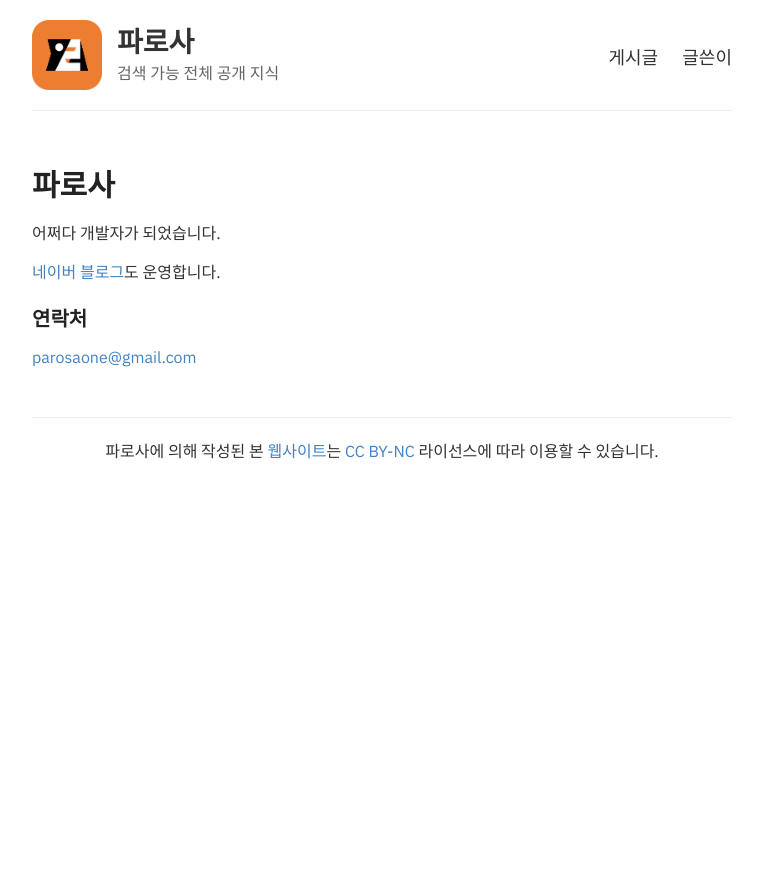
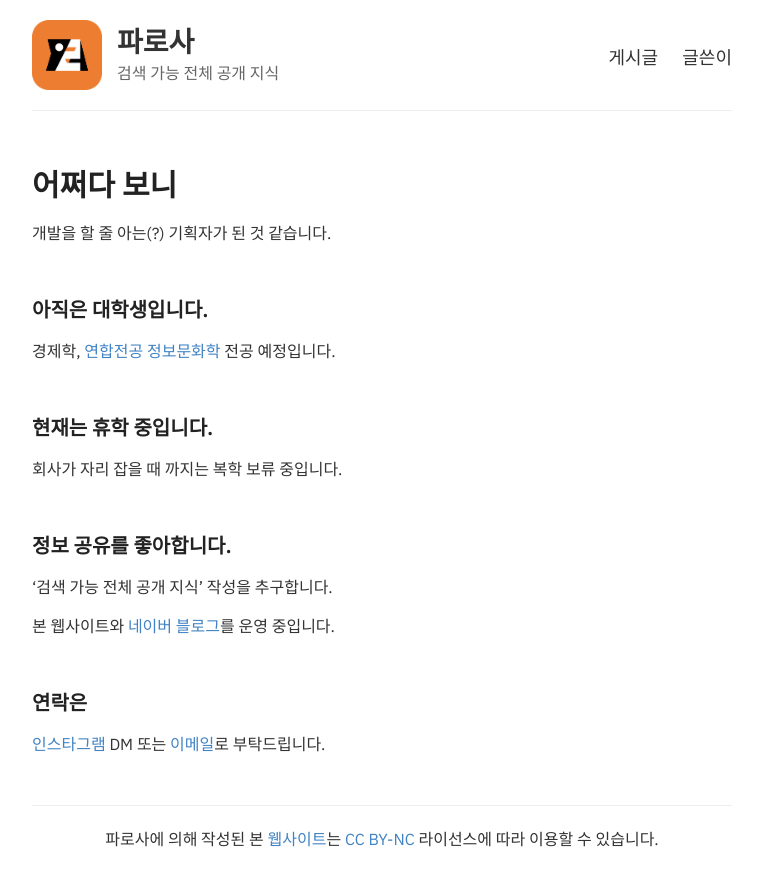
Before and after one commit to parosaone/blog, a Jekyll site: the page built from about.md, in a window 1280 px wide. Shown: the top 886 px of the page, without its empty margins (258-1021 px from the left). Built offline with Jekyll 4.4.1, drawn with Linux system fonts in a browser that asks for light colours.

Commit message:
Update about.md

```diff
--- a/about.md
+++ b/about.md
@@ -1,13 +1,25 @@
 ---
 layout: page
-title: 파로사
+title: 어쩌다 보니
 permalink: /about/
 ---
 
-어쩌다 개발자가 되었습니다.
+개발을 할 줄 아는(?) 기획자가 된 것 같습니다.
 
-[네이버 블로그](https://blog.naver.com/parosaone)도 운영합니다.
+### 아직은 대학생입니다.
 
-### 연락처
+경제학, [연합전공 정보문화학](http://isc.snu.ac.kr/) 전공 예정입니다.
 
-[parosaone@gmail.com](mailto:parosaone@gmail.com)
+### 현재는 휴학 중입니다.
+
+회사가 자리 잡을 때 까지는 복학 보류 중입니다.
+
+### 정보 공유를 좋아합니다.
+
+'검색 가능 전체 공개 지식' 작성을 추구합니다.
+
+본 웹사이트와 [네이버 블로그](https://blog.naver.com/parosaone)를 운영 중입니다.
+
+### 연락은
+
+[인스타그램](https://www.instagram.com/parosaone/) DM 또는 [이메일](mailto:parosaone@gmail.com)로 부탁드립니다.
--- a/style.scss
+++ b/style.scss
@@ -38,6 +38,7 @@ h1, h2, h3, h4, h5, h6 {
   font-weight: bold;
   margin: 1em 0 15px;
   padding: 0;
+  margin-top: 50px;
 }
 
 h1 {
```
